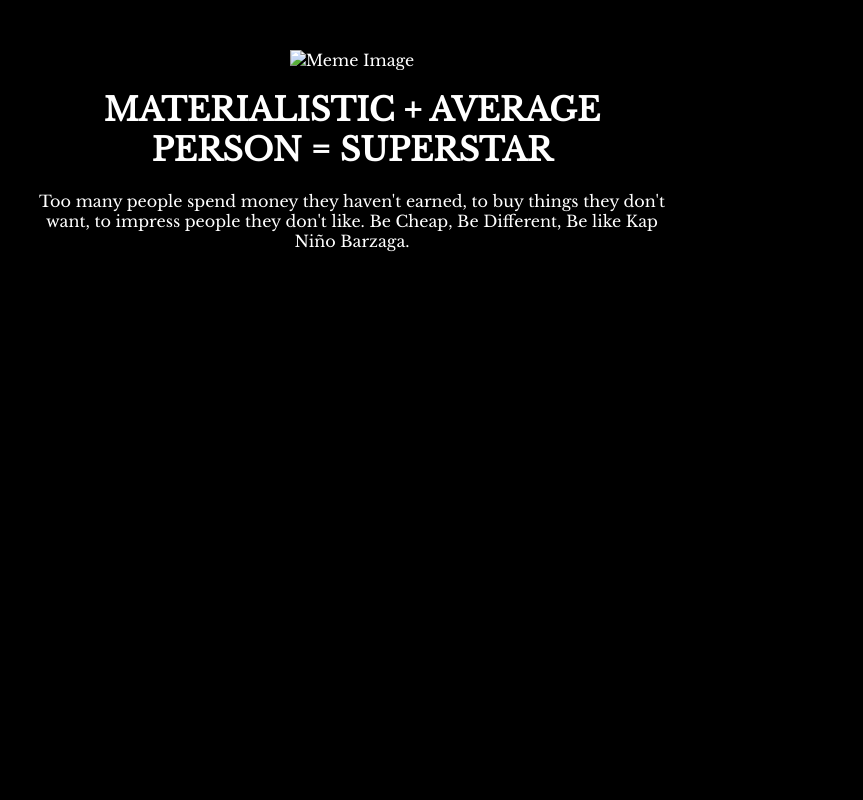
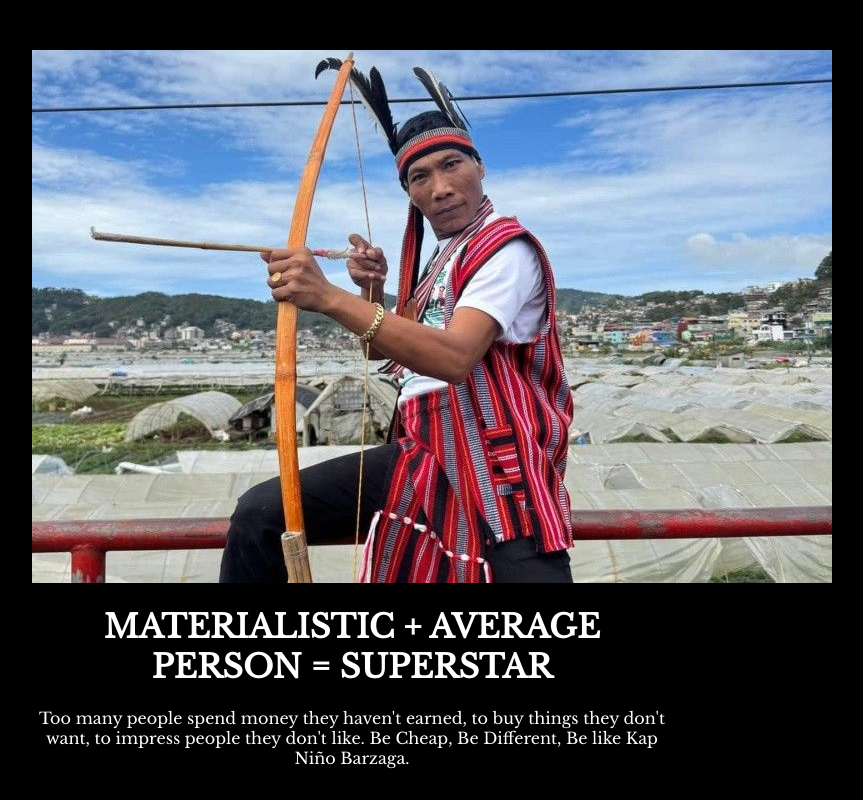
Before and after one commit to markneilnapa29/markneilnapa29.github.io, a plain HTML site: page index.html in a window 1280 px wide. Shown: the whole page, without its empty margins (288-1151 px from the left). Drawn offline with nearby package versions, Linux system fonts and the light colour scheme.

Commit message:
Update image source in index.html

```diff
--- a/index.html
+++ b/index.html
@@ -15,7 +15,7 @@
 <body>
 
 <div class="container">
-  <img src="images.jpg" alt="Meme Image">
+  <img src="imagex.jpg" alt="Meme Image">
     <h1>Materialistic + Average Person = Superstar</h1>
       <p>
       Too many people spend money they haven't earned, to buy things they don't want, to impress people they don't like. Be Cheap, Be Different, Be like Kap Niño Barzaga.
```
